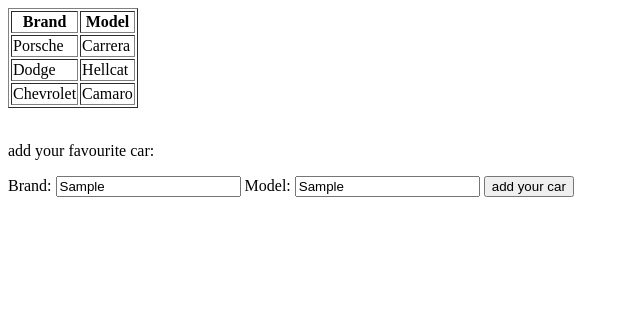
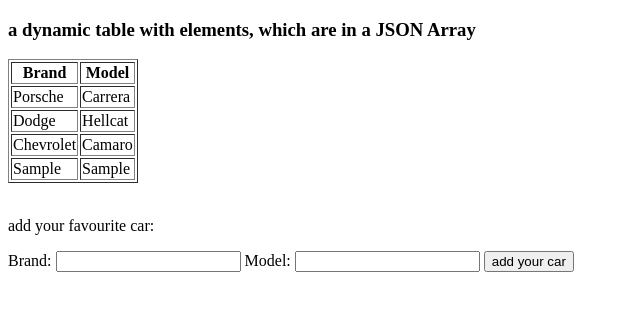
Before and after one commit to soolace/JS-in-Eclipse, a plain HTML site: page JSON_array_Iteration.html in a window 1280 px wide. Both pictures are taken after typing "Sample", "Sample" into the empty fields and a click on the button "add your car". Shown: the whole page, without its empty margins (0-640 px from the left). Drawn offline with Linux system fonts and the light colour scheme.

Commit message:
add functions works

```diff
--- a/JSON_array_Iteration.html
+++ b/JSON_array_Iteration.html
@@ -6,46 +6,48 @@
 </head>
 <body onload="showList()">
 
+	<h3>a dynamic table with elements, which are in a JSON Array</h3>
+
 	<!-- second example, create a Table with an JSON-Array -->
 	<table id="toShow" border="1">
 	</table>
 
 	<br>
 	<div>
+		<!-- textfields and buttons for adding elemetns -->
 		<p>add your favourite car:</p>
 		Brand: <input type="text" name="textFieldBrand" id="textFieldBrand"
 			value=""> Model: <input type="text" name="textFieldModel"
 			id="textFieldModel" value=""> <input type="button"
-			id="button1" value="add your car" onclick="addCar()">
+			id="button1" value="add your car" onclick="doAddandClear()">
 	</div>
 
 </body>
 
 <script>
 	// this example shows an array in a String
-	var car = '{"cars":[' + '{"brand":"Porsche","model":"Carrera" },'
+	var car = '{"cars":[{"brand":"Porsche","model":"Carrera" },'
 			+ '{"brand":"Dodge","model":"Hellcat" },'
 			+ '{"brand":"Chevrolet","model":"Camaro" }]}';
 
-			let obj = JSON.parse(car);
+	let obj = JSON.parse(car);
 
+	//creating tables and puts in the objects, same procedure like the first example
 	function createStringTable() {
-		//creating tables and puts in the objects, same procedure like the first example
-
-		var arrayLength = obj.cars.length; //it is also possible without creating a variable. only obj.cars.length
+		var arrayLength = obj.cars.length;
 		allLines = '<tr><th>Brand</th><th>Model</th></tr>';
 		for (var i = 0; i < arrayLength; i++) {
 			var lineI = '<tr><td>' + obj.cars[i].brand + '</td>' + '<td>'
 					+ obj.cars[i].model + '</td></tr>';
 			var temp = allLines + lineI;
 			allLines = temp;
-			console.log("ergebnis: " + lineI);
 
 		}
-		return allLines;
+		return allLines; //return allLines, because its in a function and we need it in another function
 
 	}
 
+	//add a new car, with push and the definition, which field is for which element
 	function addCar() {
 		var brandValue = document.getElementById("textFieldBrand").value;
 		var modelValue = document.getElementById("textFieldModel").value;
@@ -53,13 +55,27 @@
 			brand : brandValue,
 			model : modelValue
 		});
+		showList();
 
 	}
 
+	//calls the function createStringTable and shows the table and refresh
 	function showList() {
 		var allLines = createStringTable();
 		document.getElementById("toShow").innerHTML = allLines;
 	}
+
+	//function to clear the input fields
+	function clearField() {
+		document.getElementById("textFieldBrand").value = '';
+		document.getElementById("textFieldModel").value = '';
+	}
+
+	//function to call both functions with one click
+	function doAddandClear() {
+		addCar();
+		clearField();
+	}
 </script>
 
 </html>
```
Also changed, not shown: basicArrayIteration.html (+2 -0 lines).
